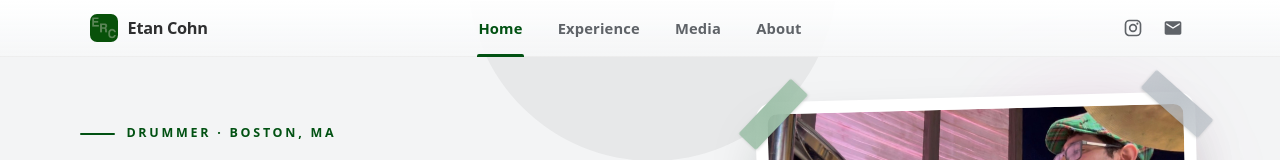
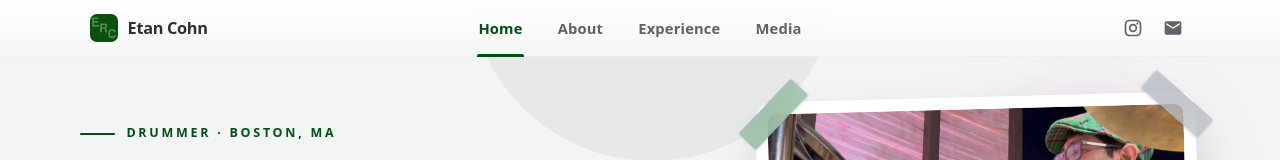
Before and after one commit to etancohn/Etan-Music-Website, a React (Vite) app: page / in a window 1280 px wide. Shown: the top 160 px of the page. Built offline with nearby package versions, Linux system fonts and the light colour scheme; no server answers.

Commit message:
reordered tabs

```diff
--- a/src/Header.tsx
+++ b/src/Header.tsx
@@ -8,9 +8,9 @@ import './Header.css';
 
 const TABS: { route: Route; label: string }[] = [
     { route: 'home', label: 'Home' },
+    { route: 'about', label: 'About' },
     { route: 'experience', label: 'Experience' },
     { route: 'media', label: 'Media' },
-    { route: 'about', label: 'About' },
 ];
 
 function Header({ route }: { route: Route }) {
```
